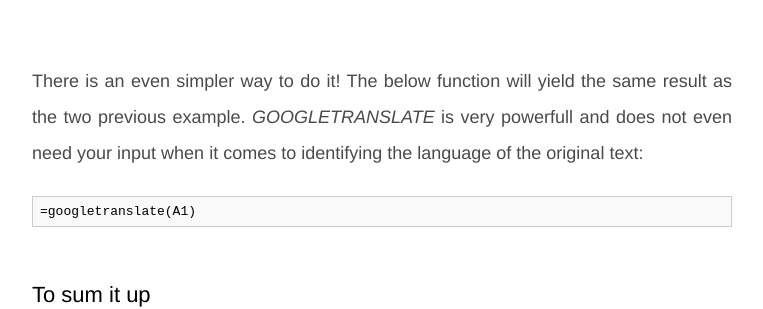
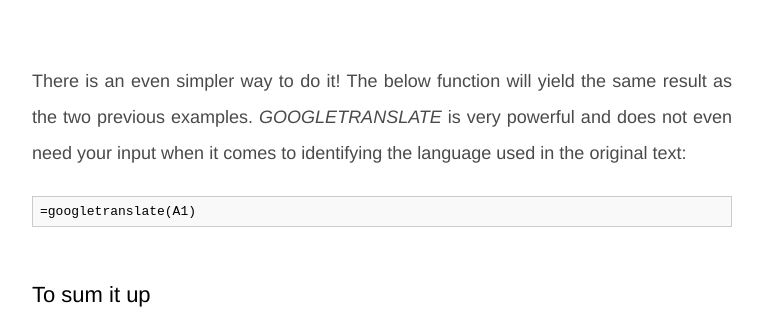
Before and after one commit to sylvainzircher/sylvainzircher.github.io, a Jekyll site: the page built from _posts/resource/2020-06-01-translate-and-detect-language.md, in a window 1280 px wide and 900 px high, scrolled down 1144 px. Shown: the part 189-498 px from the top of the window, without its empty margins (258-1021 px from the left). Built offline with Jekyll 4.4.1, drawn with Linux system fonts in a browser that asks for light colours; nearby versions of some CDN libraries.

Commit message:
Quick add to the translation resource

````diff
--- a/_posts/resource/2020-06-01-translate-and-detect-language.md
+++ b/_posts/resource/2020-06-01-translate-and-detect-language.md
@@ -25,7 +25,7 @@
 
 ![png]({{ 'assets/img/googlesheets/img-googletranslate/detectlanguage.png' | relative_url }})
 
-There is an even simpler way to do it! The below function will yield the same result as the two previous example. _GOOGLETRANSLATE_ is very powerfull and does not even need your input when it comes to identifying the language of the original text:
+There is an even simpler way to do it! The below function will yield the same result as the two previous examples. _GOOGLETRANSLATE_ is very powerful and does not even need your input when it comes to identifying the language used in the original text:
 
 ```
 =googletranslate(A1)
````
